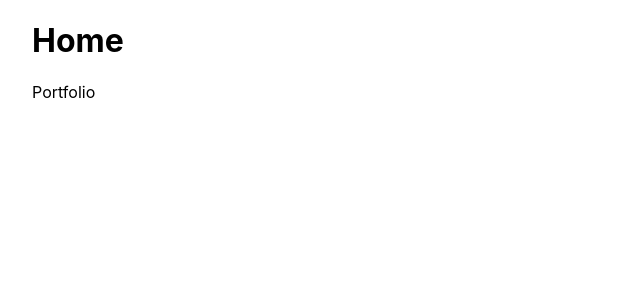
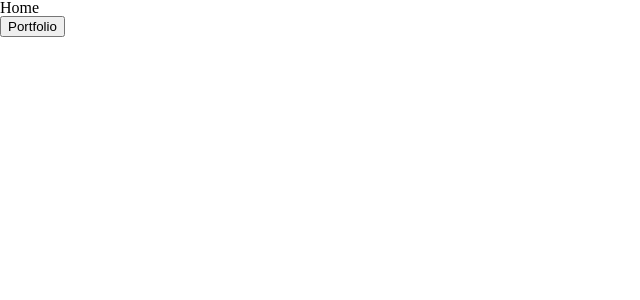
Before and after one commit to leonardmoses/leonardmoses-frontend, a Next.js app: page / in a window 1280 px wide. Shown: the top 300 px of the page, without its empty margins (0-640 px from the left). Built offline with nearby package versions, Linux system fonts and the light colour scheme.

Commit message:
css reset. checked framer-motion works.

```diff
--- a/package.json
+++ b/package.json
@@ -9,9 +9,11 @@
     "lint": "next lint"
   },
   "dependencies": {
+    "framer-motion": "^6.2.6",
     "next": "12.1.0",
     "react": "17.0.2",
-    "react-dom": "17.0.2"
+    "react-dom": "17.0.2",
+    "sass": "^1.49.8"
   },
   "devDependencies": {
     "eslint": "8.9.0",
--- a/pages/index.js
+++ b/pages/index.js
@@ -1,7 +1,8 @@
 import Head from 'next/head'
-import Image from 'next/image'
 import Link from 'next/link'
-import styles from '../styles/Home.module.css'
+import styles from '../styles/Home.module.scss'
+import { motion } from 'framer-motion'
+
 
 export default function Home() {
   return (
@@ -14,9 +15,19 @@
 
       <main>
 
-        <h1>Home</h1>
+        <motion.h1
+          initial={{ x: -100 }}
+          animate={{ x: 0 }}
+        >Home</motion.h1>
 
-        <Link href='/Portfolio'>Portfolio</Link>
+        <Link href='/Portfolio'><motion.button
+          whileHover={{
+            scale: 1.1,
+            textShadow: "0px 0px 8px rgb(255, 255, 255)",
+            boxShadow: "0px 0px 8px rgb(255, 255, 255)"
+
+          }}
+        >Portfolio</motion.button></Link>
 
       </main>
 
--- a/styles/Home.module.css
+++ /dev/null
@@ -1,116 +0,0 @@
-.container {
-  padding: 0 2rem;
-}
-
-.main {
-  min-height: 100vh;
-  padding: 4rem 0;
-  flex: 1;
-  display: flex;
-  flex-direction: column;
-  justify-content: center;
-  align-items: center;
-}
-
-.footer {
-  display: flex;
-  flex: 1;
-  padding: 2rem 0;
-  border-top: 1px solid #eaeaea;
-  justify-content: center;
-  align-items: center;
-}
-
-.footer a {
-  display: flex;
-  justify-content: center;
-  align-items: center;
-  flex-grow: 1;
-}
-
-.title a {
-  color: #0070f3;
-  text-decoration: none;
-}
-
-.title a:hover,
-.title a:focus,
-.title a:active {
-  text-decoration: underline;
-}
-
-.title {
-  margin: 0;
-  line-height: 1.15;
-  font-size: 4rem;
-}
-
-.title,
-.description {
-  text-align: center;
-}
-
-.description {
-  margin: 4rem 0;
-  line-height: 1.5;
-  font-size: 1.5rem;
-}
-
-.code {
-  background: #fafafa;
-  border-radius: 5px;
-  padding: 0.75rem;
-  font-size: 1.1rem;
-  font-family: Menlo, Monaco, Lucida Console, Liberation Mono, DejaVu Sans Mono,
-    Bitstream Vera Sans Mono, Courier New, monospace;
-}
-
-.grid {
-  display: flex;
-  align-items: center;
-  justify-content: center;
-  flex-wrap: wrap;
-  max-width: 800px;
-}
-
-.card {
-  margin: 1rem;
-  padding: 1.5rem;
-  text-align: left;
-  color: inherit;
-  text-decoration: none;
-  border: 1px solid #eaeaea;
-  border-radius: 10px;
-  transition: color 0.15s ease, border-color 0.15s ease;
-  max-width: 300px;
-}
-
-.card:hover,
-.card:focus,
-.card:active {
-  color: #0070f3;
-  border-color: #0070f3;
-}
-
-.card h2 {
-  margin: 0 0 1rem 0;
-  font-size: 1.5rem;
-}
-
-.card p {
-  margin: 0;
-  font-size: 1.25rem;
-  line-height: 1.5;
-}
-
-.logo {
-  height: 1em;
-  margin-left: 0.5rem;
-}
-
-@media (max-width: 600px) {
-  .grid {
-    width: 100%;
-    flex-direction: column;
-  }
-}
--- a/styles/globals.css
+++ b/styles/globals.css
@@ -1,16 +1,48 @@
-html,
+/* http://meyerweb.com/eric/tools/css/reset/
+   v2.0 | 20110126
+   License: none (public domain)
+*/
+
+html, body, div, span, applet, object, iframe,
+h1, h2, h3, h4, h5, h6, p, blockquote, pre,
+a, abbr, acronym, address, big, cite, code,
+del, dfn, em, img, ins, kbd, q, s, samp,
+small, strike, strong, sub, sup, tt, var,
+b, u, i, center,
+dl, dt, dd, ol, ul, li,
+fieldset, form, label, legend,
+table, caption, tbody, tfoot, thead, tr, th, td,
+article, aside, canvas, details, embed,
+figure, figcaption, footer, header, hgroup,
+menu, nav, output, ruby, section, summary,
+time, mark, audio, video {
+	margin: 0;
+	padding: 0;
+	border: 0;
+	font-size: 100%;
+	font: inherit;
+	vertical-align: baseline;
+}
+/* HTML5 display-role reset for older browsers */
+article, aside, details, figcaption, figure,
+footer, header, hgroup, menu, nav, section {
+	display: block;
+}
 body {
-  padding: 0;
-  margin: 0;
-  font-family: -apple-system, BlinkMacSystemFont, Segoe UI, Roboto, Oxygen,
-    Ubuntu, Cantarell, Fira Sans, Droid Sans, Helvetica Neue, sans-serif;
+	line-height: 1;
 }
-
-a {
-  color: inherit;
-  text-decoration: none;
+ol, ul {
+	list-style: none;
 }
-
-* {
-  box-sizing: border-box;
+blockquote, q {
+	quotes: none;
 }
+blockquote:before, blockquote:after,
+q:before, q:after {
+	content: '';
+	content: none;
+}
+table {
+	border-collapse: collapse;
+	border-spacing: 0;
+}
```
Also changed, not shown: styles/Home.module.scss (added), styles/Portfolio.module.scss (added), 1 other file (tests, documents, lock files or other folders).
